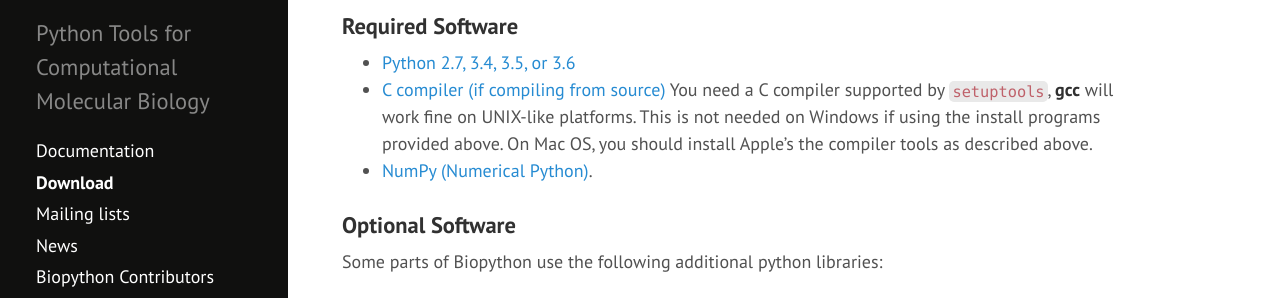
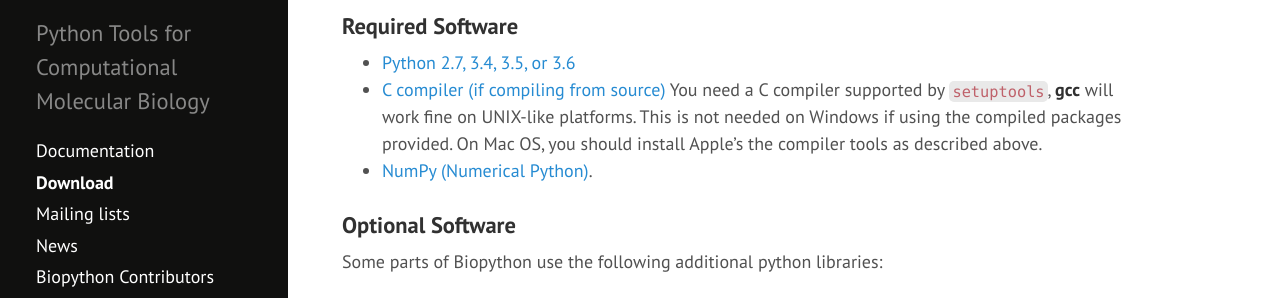
Before and after one commit to biopython/biopython.github.io, a Jekyll site: the page built from wiki/Download.md, in a window 1280 px wide and 900 px high, scrolled down 1836 px. Shown: the part 182-480 px from the top of the window. Built offline with Jekyll 4.4.1, drawn with Linux system fonts in a browser that asks for light colours.

Commit message:
Update reference to installers

```diff
--- a/wiki/Download.md
+++ b/wiki/Download.md
@@ -111,7 +111,7 @@ list](Mailing_lists "wikilink") and ask for help there.
     source)](https://docs.python.org/3/using/index.html) You
     need a C compiler supported by ``setuptools``, **gcc** will work fine on
     UNIX-like platforms. This is not needed on Windows if using the
-    install programs provided above. On Mac OS, you should install
+    compiled packages provided. On Mac OS, you should install
     Apple's the compiler tools as described above.
 -   [NumPy (Numerical Python)](http://numpy.scipy.org/).
 
```
